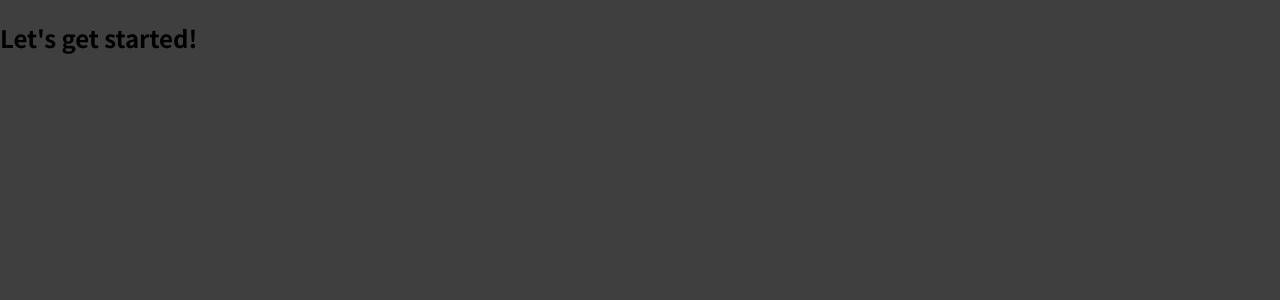
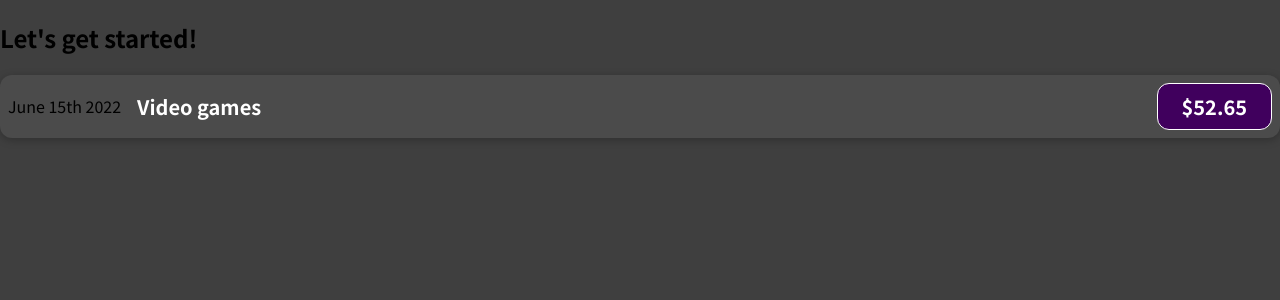
Before and after one commit to darrenhuang1211/react-example, a JavaScript app: page / in a window 1280 px wide. Shown: the top 300 px of the page. Built offline with nearby package versions, Linux system fonts and the light colour scheme.

Commit message:
added style to ExpenseItem

```diff
--- a/src/App.js
+++ b/src/App.js
@@ -1,7 +1,10 @@
+import ExpenseItem from "./components/ExpenseItem";
+
 function App() {
   return (
     <div>
       <h2>Let's get started!</h2>
+      <ExpenseItem></ExpenseItem>
     </div>
   );
 }
--- /dev/null
+++ b/src/components/ExpenseItem.css
@@ -0,0 +1,56 @@
+.expense-item {
+    display: flex;
+    justify-content: space-between;
+    align-items: center;
+    box-shadow: 0 2px 8px rgba(0, 0, 0, 0.25);
+    padding: 0.5rem;
+    margin: 1rem 0;
+    border-radius: 12px;
+    background-color: #4b4b4b;
+  }
+
+  .expense-item__description {
+    display: flex;
+    flex-direction: column;
+    gap: 1rem;
+    align-items: flex-end;
+    flex-flow: column-reverse;
+    justify-content: flex-start;
+    flex: 1;
+  }
+
+  .expense-item h2 {
+    color: #3a3a3a;
+    font-size: 1rem;
+    flex: 1;
+    margin: 0 1rem;
+    color: white;
+  }
+
+  .expense-item__price {
+    font-size: 1rem;
+    font-weight: bold;
+    color: white;
+    background-color: #40005d;
+    border: 1px solid white;
+    padding: 0.5rem;
+    border-radius: 12px;
+  }
+
+  @media (min-width: 580px) {
+    .expense-item__description {
+      flex-direction: row;
+      align-items: center;
+      justify-content: flex-start;
+      flex: 1;
+    }
+
+    .expense-item__description h2 {
+      font-size: 1.25rem;
+    }
+
+    .expense-item__price {
+      font-size: 1.25rem;
+      padding: 0.5rem 1.5rem;
+    }
+}
--- /dev/null
+++ b/src/components/ExpenseItem.js
@@ -0,0 +1,15 @@
+import './ExpenseItem.css';
+
+function ExpenseItem() {
+    return (
+        <div className='expense-item'>
+            <div>June 15th 2022</div>
+            <div className='expense-item__description'>
+                <h2>Video games</h2>
+                <div className='expense-item__price'>$52.65</div>
+            </div>
+        </div>
+    );
+}
+
+export default ExpenseItem;
```
